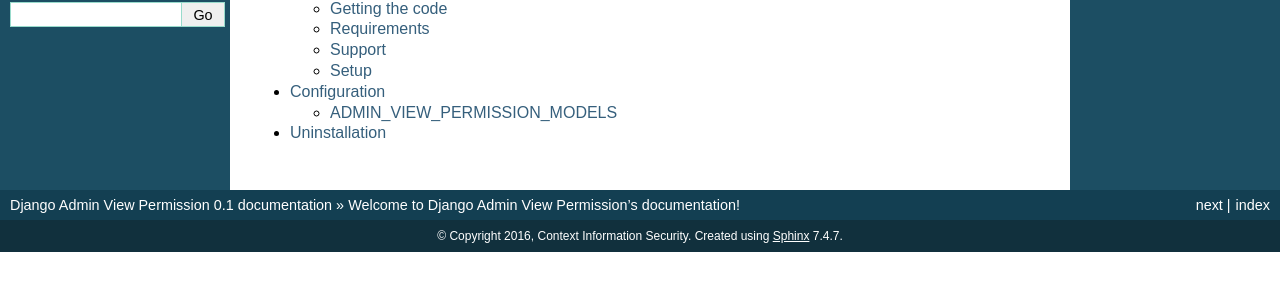
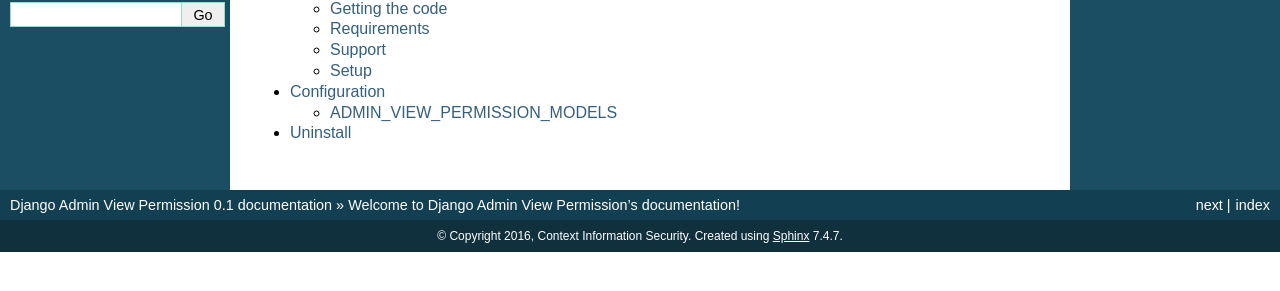
Before and after one commit to ctxis/django-admin-view-permission, a Sphinx documentation site: the page built from docs/index.rst, in a window 1280 px wide. Shown: the part 190-481 px from the top of the page. Built offline with Sphinx 7.4.7, drawn with Linux system fonts in a browser that asks for light colours.

```diff
--- a/README.rst
+++ b/README.rst
@@ -24,6 +24,10 @@ Support
 
 * Django: 1.8, 1.9
 * Python: 2.7, 3.4, 3.5
+
+Documentation
+-------------
+For a full documentation you can visit: http://django-admin-view-permission.readthedocs.org/
 
 Setup
 -----
--- a/docs/index.rst
+++ b/docs/index.rst
@@ -13,4 +13,4 @@ Contents:
 
    installation
    configuration
-   uninstallation
+   uninstall
--- a/docs/uninstallation.rst
+++ b/docs/uninstall.rst
@@ -1,5 +1,5 @@
-Uninstallation
-==============
+Uninstall
+=========
 
 To remove the application completely firstly remove the ``admin_view_permission``
 from your ``INSTALLED_APPS`` setting and then open a debug shell and execute
```
